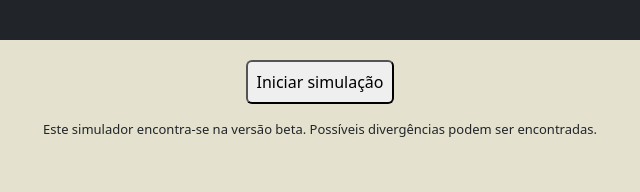
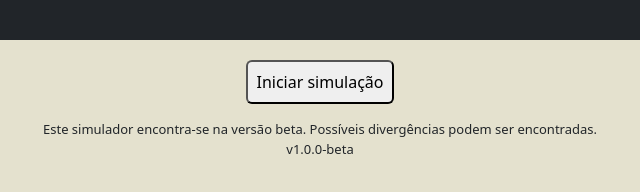
Before and after one commit to processosetreinamentos/simulador-atendimento, a plain HTML site: page index.html in a window 1280 px wide. Shown: the full height of the page, 320-960 px from the left. Drawn offline with nearby package versions, Linux system fonts and the light colour scheme.

Commit message:
adicionado versão na descrição

```diff
--- a/index.html
+++ b/index.html
@@ -66,7 +66,10 @@
 
         <!-- Info -->
         <div class="d-flex justify-content-center text-center pt-3">
-            <span class="font-pequena">Este simulador encontra-se na versão beta. Possíveis divergências podem ser encontradas.</span>
+            <span class="font-pequena">Este simulador encontra-se na versão beta. Possíveis divergências podem ser encontradas.
+                <br>
+                v1.0.0-beta
+            </span>
         </div>
     </div>
 
```
